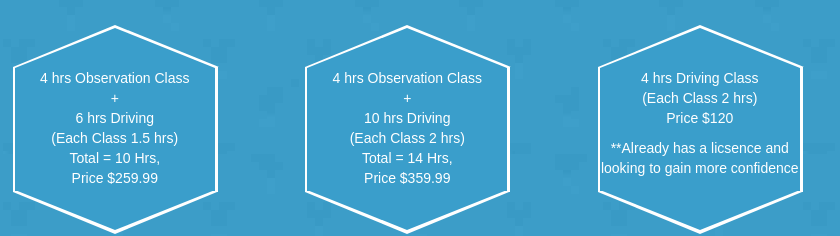
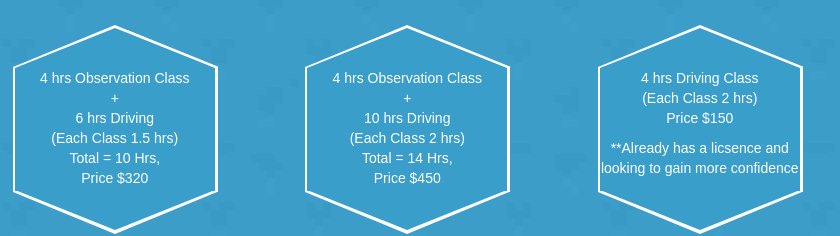
Before and after one commit to nibrasohin/icaredrivingschool.io, a plain HTML site: page index.html in a window 1280 px wide. Shown: the part 2072-2308 px from the top of the page, 381-1221 px from the left. Drawn offline with nearby package versions, Linux system fonts and the light colour scheme; some packages are replaced by stand-ins of ours; a web font is replaced by a local one.

Commit message:
Updated missing info for packages

```diff
--- a/index.html
+++ b/index.html
@@ -219,7 +219,7 @@
 						<div class="single-service-img">
 							<div class="service-img">
 								<!-- <img class="brain img-responsive" src="img/service2.png" alt=""> -->
-								<p><span class="highlight">4 hrs Observation Class <br>+<br>6 hrs Driving <br>(Each Class 1.5 hrs)<br>Total = 10 Hrs,<br>Price $259.99</span></p>
+								<p><span class="highlight">4 hrs Observation Class <br>+<br>6 hrs Driving <br>(Each Class 1.5 hrs)<br>Total = 10 Hrs,<br>Price $320</span></p>
 							</div>
 						</div>
 						<h3>*Package 1</h3>
@@ -229,7 +229,7 @@
 					<div class="single-service">
 						<div class="single-service-img">
 							<div class="service-img">
-								<p><span class="highlight">4 hrs Observation Class <br>+<br>10 hrs Driving <br>(Each Class 2 hrs)<br>Total = 14 Hrs,<br>Price $359.99</span></p>
+								<p><span class="highlight">4 hrs Observation Class <br>+<br>10 hrs Driving <br>(Each Class 2 hrs)<br>Total = 14 Hrs,<br>Price $450</span></p>
 							</div>
 						</div>
 						<h3>*Package 2</h3>
@@ -241,7 +241,7 @@
 							<div class="service-img">
 								<!-- <img class="bone img-responsive" src="img/service4.png" alt=""> -->
 								<span class="highlight">
-			               			<p>4 hrs Driving Class <br>(Each Class 2 hrs)<br>Price $120<br></p>
+			               			<p>4 hrs Driving Class <br>(Each Class 2 hrs)<br>Price $150<br></p>
 			               			<p>**Already has a licsence and looking to gain more confidence</p>
 		               			</span>
 							</div>
```
